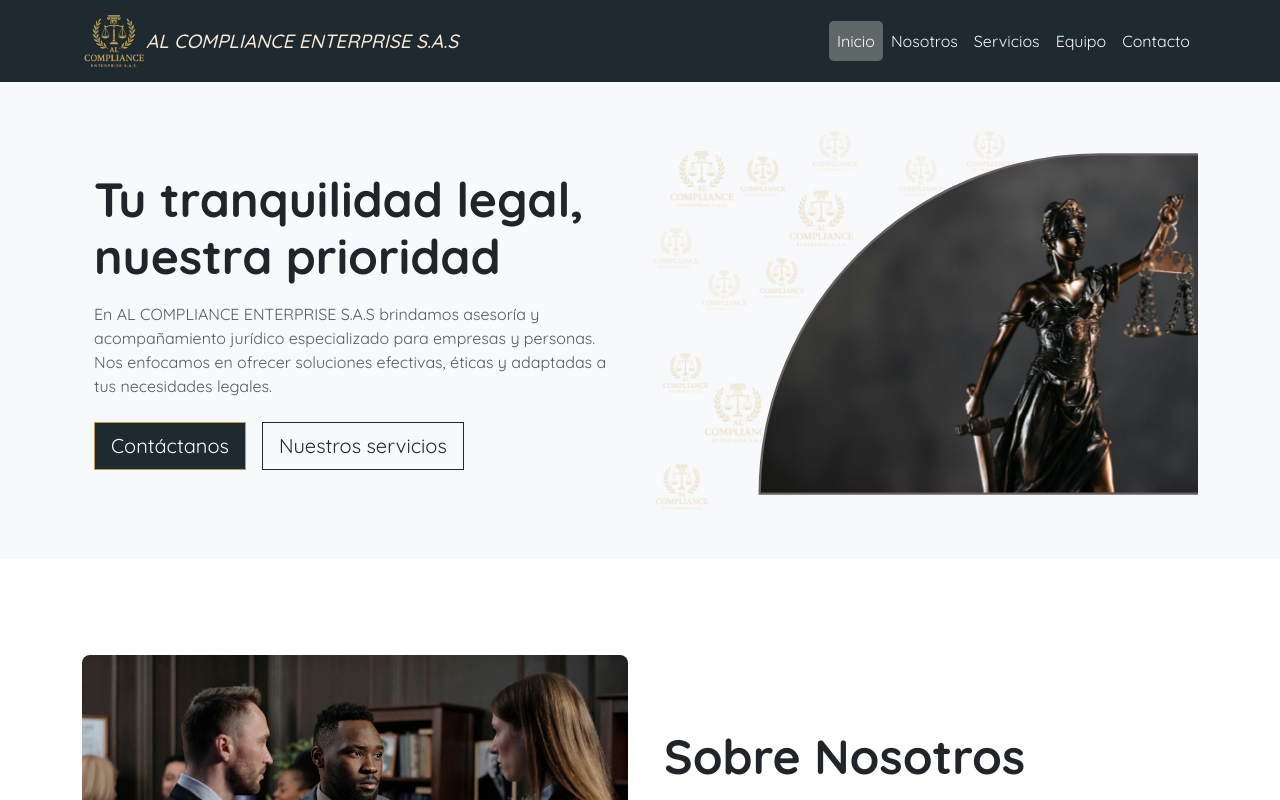
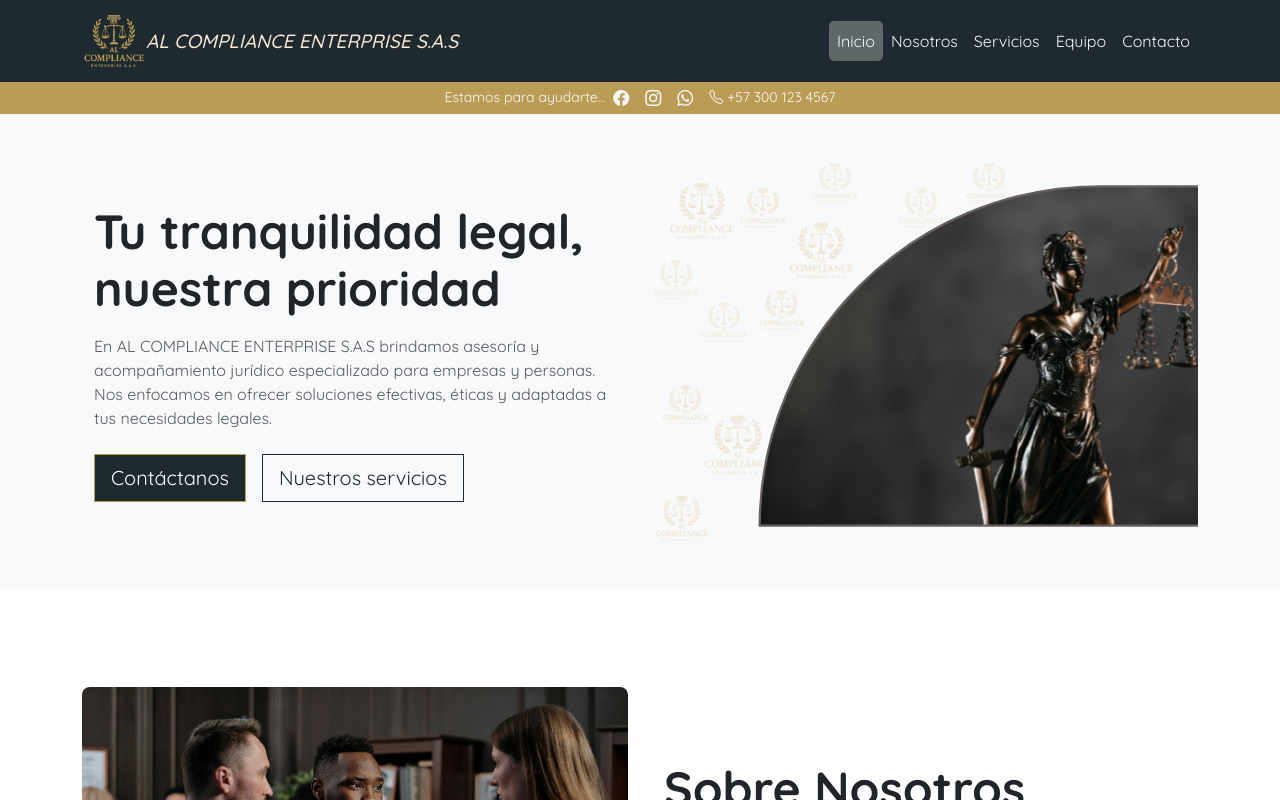
Before and after one commit to Ronaldmera/Al-Compliance-Enterprise-web, a React (Vite) app in the folder project/: page / in a window 1280 px wide. Shown: the top 800 px of the page. Built offline with nearby package versions, Linux system fonts and the light colour scheme; a web font is replaced by a local one.

Commit message:
TopBar agregado

```diff
--- a/project/src/App.css
+++ b/project/src/App.css
@@ -69,3 +69,6 @@ inicio estilos cards servicios */
   height: 15rem;
   object-fit: cover;
 }
+.bg-top-Bar {
+  background-color: var(--color-secundario);
+}
--- a/project/src/App.jsx
+++ b/project/src/App.jsx
@@ -3,11 +3,13 @@ import "bootstrap/dist/js/bootstrap.bundle.min.js";
 import "./App.css";
 import Header from "./components/Header";
 import AppRoutes from "./routes/AppRoutes";
+import TopBar from "./components/TopBar";
 
 function App() {
   return (
     <>
       <Header />
+      <TopBar />
       <AppRoutes />
     </>
   );
--- a/project/src/pages/ServicesHome.jsx
+++ b/project/src/components/ServicesHome.jsx
@@ -1,7 +1,7 @@
-import Card from "../components/Card";
+import Card from "./Card";
 import Imagen from "../assets/abogados.jpg";
 import img1 from "../assets/imgAsesoriaJuridica.jpg";
-import Button from "../components/Button";
+import Button from "./Button";
 const services = [
   { src: img1, text: "Asesoría jurídica especializada." },
   { src: Imagen, text: "Representación legal en litigios." },
--- /dev/null
+++ b/project/src/components/TopBar.jsx
@@ -0,0 +1,37 @@
+const TopBar = () => {
+  return (
+    <div className="bg-top-Bar text-light py-1 px-2 position-sticky top-0 z-3">
+      <div className="container d-flex flex-wrap justify-content-center  align-items-center gap-2">
+        <p className="mb-0 text-center small">Estamos para ayudarte...</p>
+        <div className="d-flex flex-wrap justify-content-center align-items-center gap-3">
+          <a
+            href="https://facebook.com"
+            target="_blank"
+            rel="noopener noreferrer"
+          >
+            <i className="bi bi-facebook text-light"></i>
+          </a>
+          <a
+            href="https://instagram.com"
+            target="_blank"
+            rel="noopener noreferrer"
+          >
+            <i className="bi bi-instagram text-light"></i>
+          </a>
+          <a
+            href="https://wa.me/573001234567"
+            target="_blank"
+            rel="noopener noreferrer"
+          >
+            <i className="bi bi-whatsapp text-light"></i>
+          </a>
+          <span className="small">
+            <i className="bi bi-telephone"></i> +57 300 123 4567
+          </span>
+        </div>
+      </div>
+    </div>
+  );
+};
+
+export default TopBar;
--- a/project/src/pages/Home.jsx
+++ b/project/src/pages/Home.jsx
@@ -1,7 +1,7 @@
 import Imagen from "../assets/hero.svg";
 import ImagenAbogados from "../assets/abogados.jpg";
 import TwoColumnSection from "../components/TwoColumnSection";
-import ServicesHome from "./ServicesHome";
+import ServicesHome from "../components/ServicesHome";
 
 const Home = () => {
   return (
```
